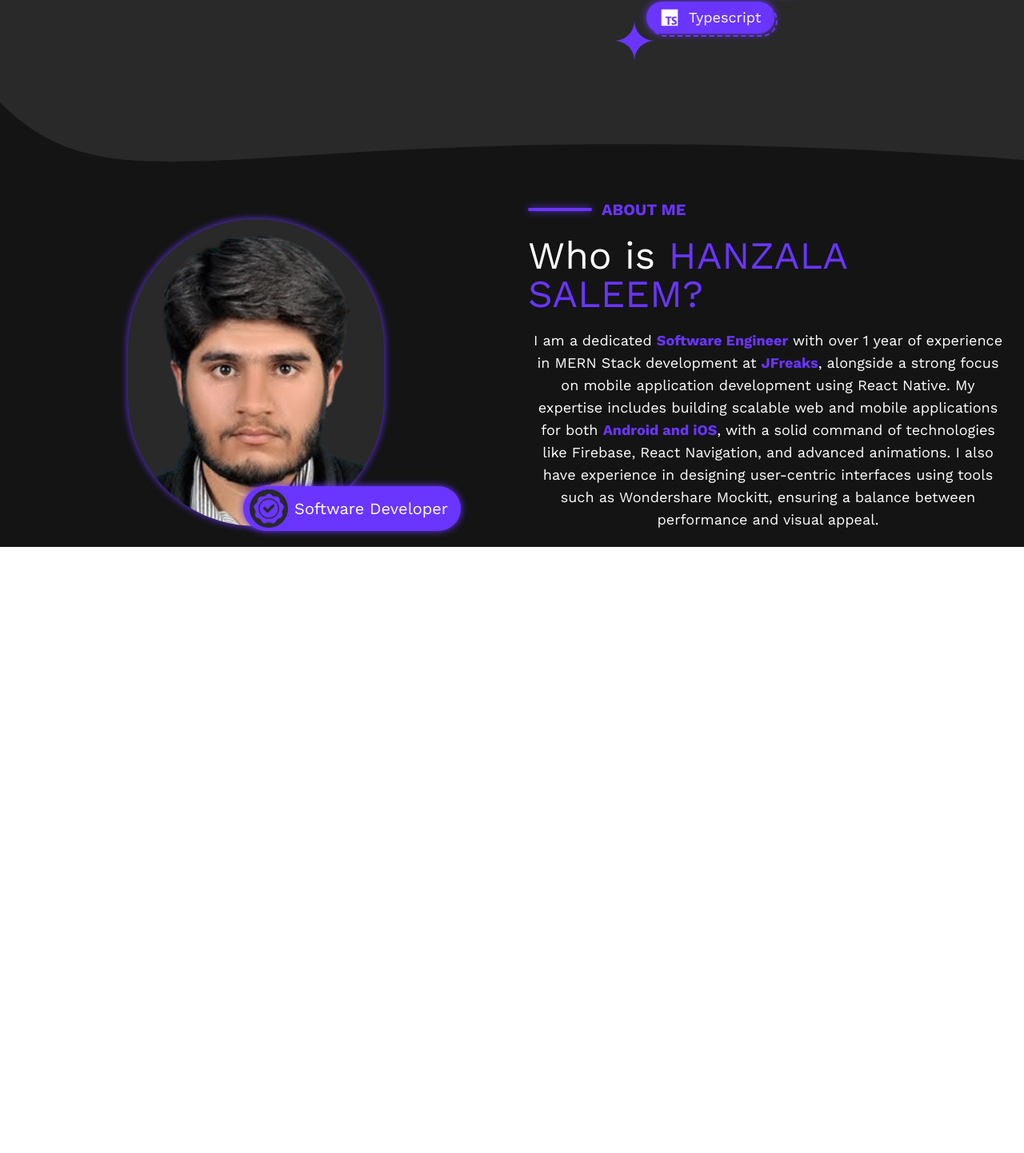
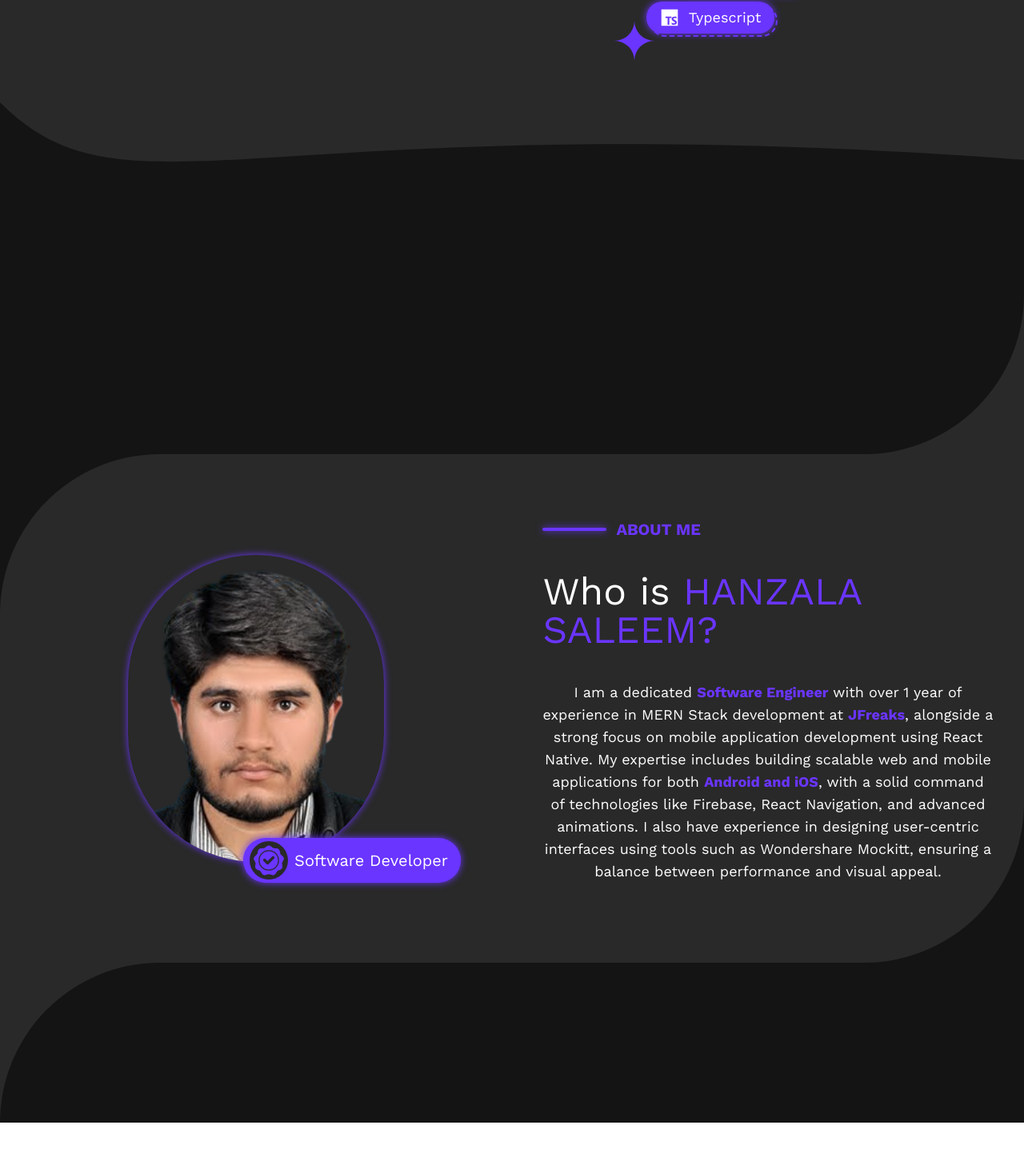
Before and after one commit to HANZALASALEEM/portfolio, a Next.js app: page / in a window 1280 px wide. Shown: the part 408-1850 px from the top of the page at 80% size. Before the commit the page ends 1132 px from the top, so only its background shows below. Built offline with nearby package versions, Linux system fonts and the light colour scheme.

Commit message:
Set a Background on About Section

```diff
--- a/app/layout.tsx
+++ b/app/layout.tsx
@@ -27,4 +27,3 @@ export default function RootLayout({
     </html>
   );
 }
-// ${geistSans.variable} ${geistMono.variable}
--- a/app/src/sections/homepage/AboutSection.tsx
+++ b/app/src/sections/homepage/AboutSection.tsx
@@ -2,7 +2,13 @@ import Image from "next/image";
 
 const AboutSection = () => {
   return (
-    <div className="w-full flex flex-col lg:flex-row my-10">
+    <>
+      {/* Upper Curve */}
+      <div className="w-full h-[200px] bg-secondary mt-40">
+        <div className="w-full h-full bg-background rounded-br-[100px] sm:rounded-br-[200px]"></div>
+      </div>
+      {/* Main Content */}
+      <div className="w-full flex flex-col lg:flex-row bg-secondary  py-20 rounded-tl-[100px] rounded-br-[100px] sm:rounded-tl-[200px] sm:rounded-br-[200px]">
         {/* Left Div */}
         <div className="relative w-full lg:w-1/2 flex flex-col items-center justify-center">
           <div className="h-96 w-80 bg-secondary my-5 shadow-primary rounded-full flex items-center justify-center">
@@ -28,12 +34,12 @@ const AboutSection = () => {
           </div>
         </div>
         {/* Right Div */}
-      <div className="w-[90%] mx-auto lg:w-1/2 lg:px-5">
+        <div className="w-[90%] mx-auto lg:w-1/2 lg:px-[3%]">
           <div className="w-full flex items-center">
             <div className="h-1 w-20 bg-primary rounded-full shadow-primary"></div>
             <p className="text-primary text-xl font-semibold ml-3">ABOUT ME</p>
           </div>
-        <div className="my-5">
+          <div className="my-10">
             <h1 className="text-5xl text-white">
               Who is <span className="text-primary">HANZALA SALEEM?</span>
             </h1>
@@ -45,16 +51,22 @@ const AboutSection = () => {
               over 1 year of experience in MERN Stack development at{" "}
               <strong className="text-primary">JFreaks</strong>, alongside a
               strong focus on mobile application development using React Native.
-            My expertise includes building scalable web and mobile applications
-            for both <strong className="text-primary">Android and iOS</strong>,
-            with a solid command of technologies like Firebase, React
-            Navigation, and advanced animations. I also have experience in
-            designing user-centric interfaces using tools such as Wondershare
-            Mockitt, ensuring a balance between performance and visual appeal.
+              My expertise includes building scalable web and mobile
+              applications for both{" "}
+              <strong className="text-primary">Android and iOS</strong>, with a
+              solid command of technologies like Firebase, React Navigation, and
+              advanced animations. I also have experience in designing
+              user-centric interfaces using tools such as Wondershare Mockitt,
+              ensuring a balance between performance and visual appeal.
             </p>
           </div>
         </div>
       </div>
+      {/* Lower Curve */}
+      <div className="w-full h-[200px] bg-secondary mb-40">
+        <div className="w-full h-full bg-background rounded-tl-[100px] sm:rounded-tl-[200px]"></div>
+      </div>
+    </>
   );
 };
 
```
Lines whose indentation alone changed are shown as unchanged.
